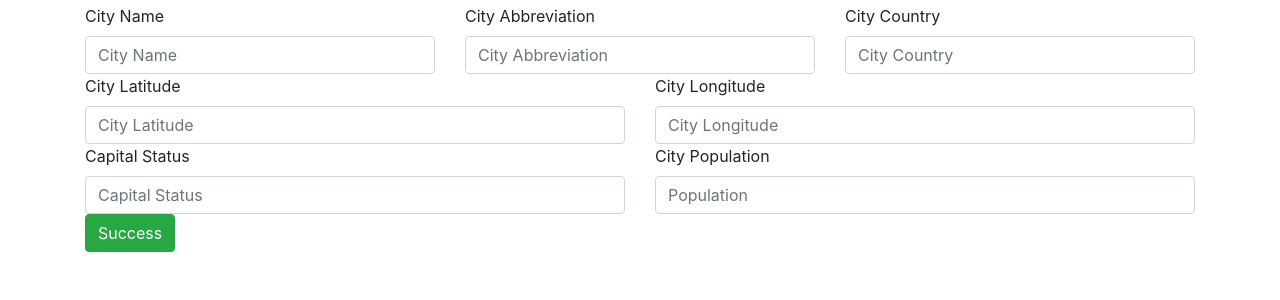
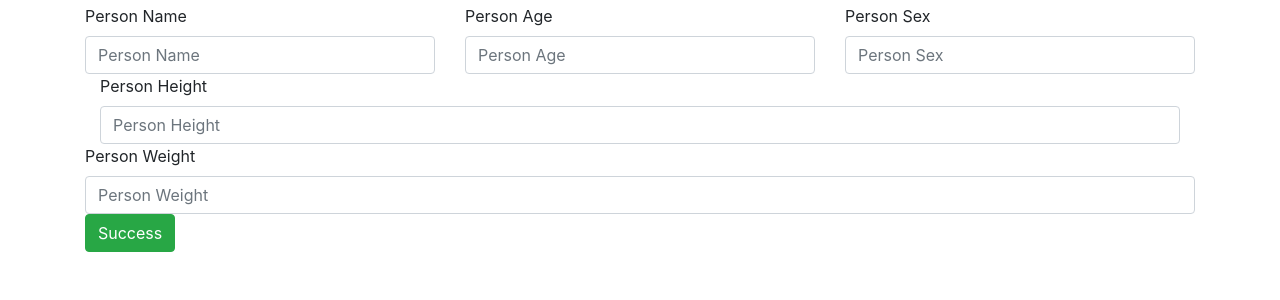
Before and after one commit to meahesachin/webapp3, a Python web app: template app/templates/new.html in a window 1280 px wide. Shown: the part 56-356 px from the top of the page. Run offline with Jinja, Linux system fonts and the light colour scheme; the template is opened without the code that fills it, so the values that code supplies are empty; some libraries are stand-ins or nearby versions.

Commit message:
Step 9: Updated new.html with person db fields

```diff
--- a/app/templates/new.html
+++ b/app/templates/new.html
@@ -1,44 +1,37 @@
 {% extends "layout.html" %}
 {% block content %}
-<form action="/cities/new" method="POST">
+<form action="/people/new" method="POST">
     <div class="row">
         <div class="col">
-            <label for="fldName">City Name</label>
-            <input id="fldName" type="text" class="form-control" placeholder="City Name" name="fldName">
+            <label for="Name">Person Name</label>
+            <input id="Name" type="text" class="form-control" placeholder="Person Name" name="Name">
         </div>
         <div class="col">
-            <label for="fldAbbreviation">City Abbreviation</label>
-            <input id="fldAbbreviation" t ype="text" class="form-control" placeholder="City Abbreviation"
-                   name="fldAbbreviation">
+            <label for="Age">Person Age</label>
+            <input id="Age" type="text" class="form-control" placeholder="Person Age" name="Age">
         </div>
         <div class="col">
-            <label for="fldCountry">City Country</label>
-            <input id="fldCountry" type="text" class="form-control" placeholder="City Country" name="fldCountry">
+            <label for="Sex">Person Sex</label>
+            <input id="Sex" type="text" class="form-control" placeholder="Person Sex" name="Sex">
         </div>
+
+
     </div>
 
     <div class="row">
         <div class="col">
-            <label for="fldLat">City Latitude</label>
-            <input id="fldLat" type="text" class="form-control" placeholder="City Latitude" name="fldLat">
+        <div class="col">
+            <label for="Height">Person Height</label>
+            <input id="Height" type="text" class="form-control" placeholder="Person Height" name="Height">
         </div>
-        <div class="col">
-            <label for="fldlong">City Longitude</label>
-            <input id="fldlong" type="text" class="form-control" placeholder="City Longitude" name="fldLong">
+            <label for="Weight">Person Weight</label>
+            <input id="Weight" t ype="text" class="form-control" placeholder="Person Weight"
+                   name="Weight">
         </div>
+
+
     </div>
-    <div class="row">
-        <div class="col">
-            <label for="fldCapitalStatus">Capital Status</label>
 
-            <input id="fldCapitalStatus" type="text" class="form-control" placeholder="Capital Status "
-                   name="fldCapitalStatus">
-        </div>
-        <div class="col">
-            <label for="fldPopulation">City Population</label>
-            <input id="fldPopulation" type="text" class="form-control" placeholder="Population" name="fldPopulation">
-        </div>
-    </div>
     <button type="submit" class="btn btn-success">Success</button>
 
 </form>
```
